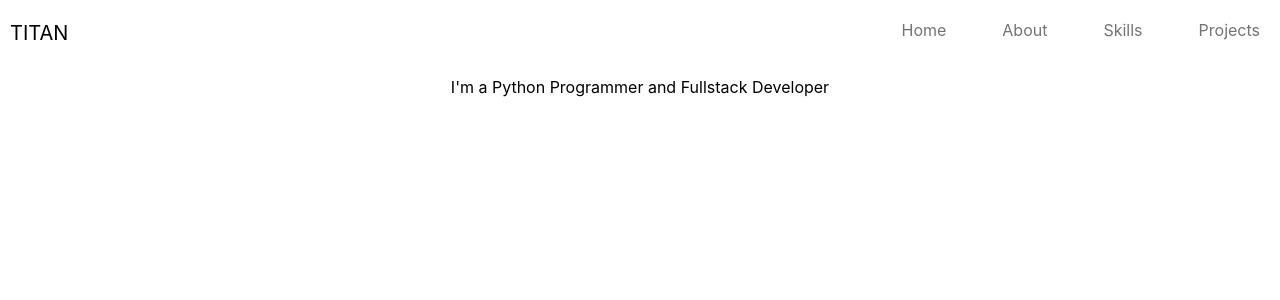
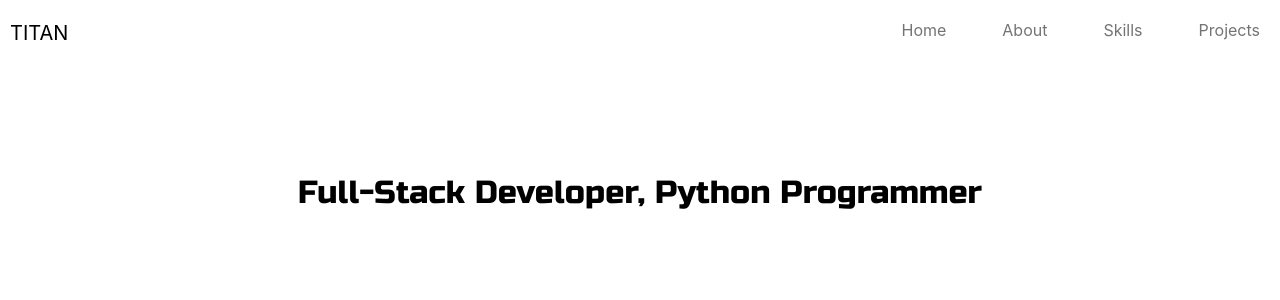
Before and after one commit to Titan-Codes/titan, a React (Create React App) app in the folder portfolio/: page / in a window 1280 px wide. Shown: the top 300 px of the page. Built offline with nearby package versions, Linux system fonts and the light colour scheme.

Commit message:
added heading

```diff
--- a/portfolio/public/style.css
+++ b/portfolio/public/style.css
@@ -1,6 +1,7 @@
 @import url('https://fonts.googleapis.com/css2?family=Caveat:wght@700&display=swap');
 @import url('https://fonts.googleapis.com/css2?family=Roboto:wght@300&display=swap');
 @import "https://cdn.jsdelivr.net/npm/bulma@0.9.4/css/bulma.min.css";
+@import url('https://fonts.googleapis.com/css2?family=Russo+One&display=swap');
 
 body {
     color: black;
@@ -8,9 +9,7 @@ body {
     transition-duration: 1s;
 }
 
-.hero {
-    text-align: center;
-}
+/* Navbar code */
 
 .logo {
     margin-left: 10px;
@@ -58,6 +57,12 @@ input[type=checkbox] {
     padding: 20px;
 }
 
+.navbar-text:hover {
+    color: rgb(111, 20, 175);
+}
+
+/* buttons */
+
 .button {
     color: rgb(111, 20, 175);
     border: solid 1px rgb(111, 20, 175);
@@ -70,9 +75,24 @@ input[type=checkbox] {
     transition-duration: 0.20s;
 }
 
-.navbar-text:hover {
-    color: rgb(111, 20, 175);
+/* Home section code */
+
+.home-heading {
+    font-family: 'Russo One', sans-serif;
+    padding-top: 32px;
+    text-align: center;
+    font-size: 32px;
 }
+
+.home {
+    padding-top: 32px;
+}
+
+.home-section {
+    padding-top: 32px;
+}
+
+/* Media queries */
 
 @media (max-width: 768px) {
     .menu {
@@ -83,7 +103,7 @@ input[type=checkbox] {
      background-color: rgb(111, 20, 175);
      text-align: center;
      padding: 16px 0;
-     transition-duration: 1s;
+     height: 100vh;
     }
 
     .items {
@@ -106,6 +126,14 @@ input[type=checkbox] {
         display: block;
         margin-left: 20px;
         padding: 14px;
-       }
+    }
+
+    .navbar-text:hover {
+        color: black;
+    }
+
+    #dropdown {
+        transition-duration: 1s;
+    }
 
 }
--- a/portfolio/src/components/Home.jsx
+++ b/portfolio/src/components/Home.jsx
@@ -2,8 +2,10 @@ import React from "react";
 
 function Home(){
     return (
-        <section className="home">
-            <h1 className="hero is-centered">I'm a Python Programmer and Fullstack Developer</h1>
+        <section id="home" className="home">
+            <div className="home-section">
+                <h1 className="home-heading">Full-Stack Developer, Python Programmer</h1>
+            </div>
         </section>
     )
 }
--- a/portfolio/src/components/Navbar.jsx
+++ b/portfolio/src/components/Navbar.jsx
@@ -18,11 +18,11 @@ function Navbar() {
           <span className="bar"></span>
           <span className="bar"></span>
         </label>
-        <div className="menu">
-          <li><a className="items navbar-text">Home</a></li>
-          <li><a className="items navbar-text">About</a></li>
-          <li><a className="items navbar-text">Skills</a></li>
-          <li><a className="items navbar-text">Projects</a></li>
+        <div id="dropdown" className="menu">
+          <li><a href="#home" className="items navbar-text">Home</a></li>
+          <li><a href="#" className="items navbar-text">About</a></li>
+          <li><a href="#" className="items navbar-text">Skills</a></li>
+          <li><a href="#" className="items navbar-text">Projects</a></li>
         </div>
       </ul>
     </nav>
```
